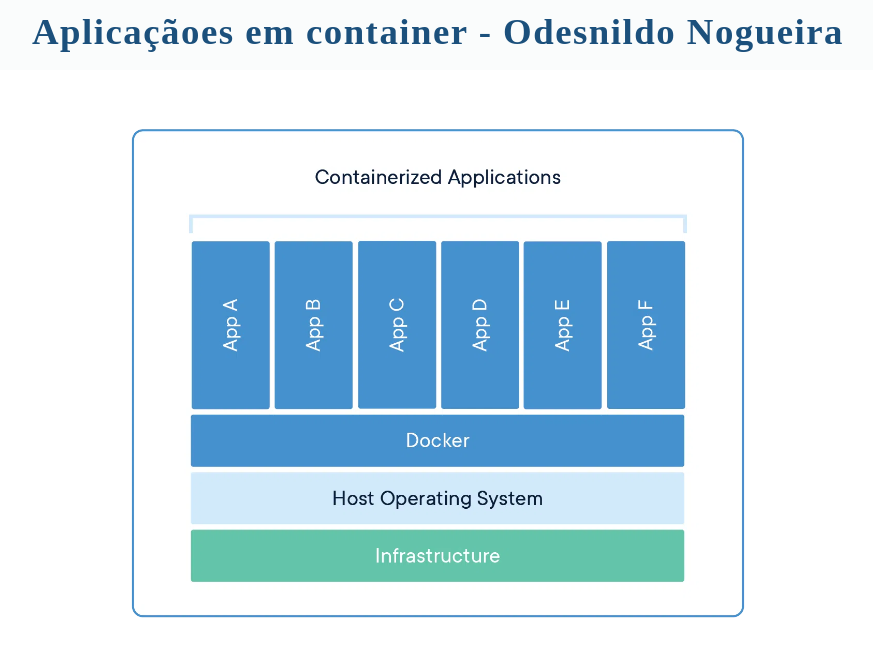
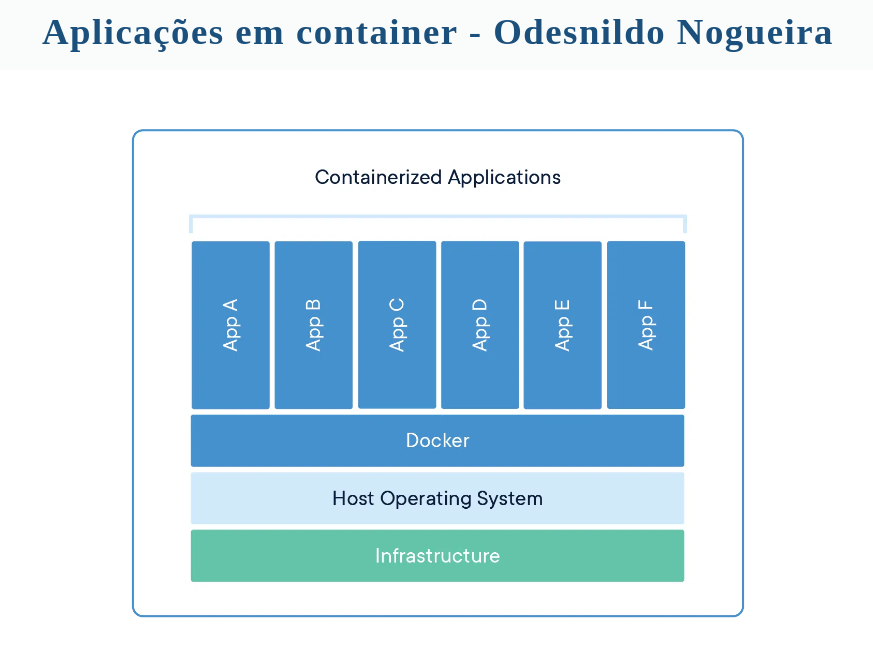
Before and after one commit to odesnildonogueira/container, a plain HTML site: page index.html in a window 1280 px wide. Shown: the whole page, without its empty margins (202-1075 px from the left). Drawn offline with Linux system fonts and the light colour scheme.

Commit message:
Update index.html

```diff
--- a/index.html
+++ b/index.html
@@ -34,7 +34,7 @@
     <body>
         <header>
             <h1 id="titulo">
-               Aplicaçãoes em container - Odesnildo Nogueira
+               Aplicações em container - Odesnildo Nogueira
             </h1>
         </header>
         <div>
```
